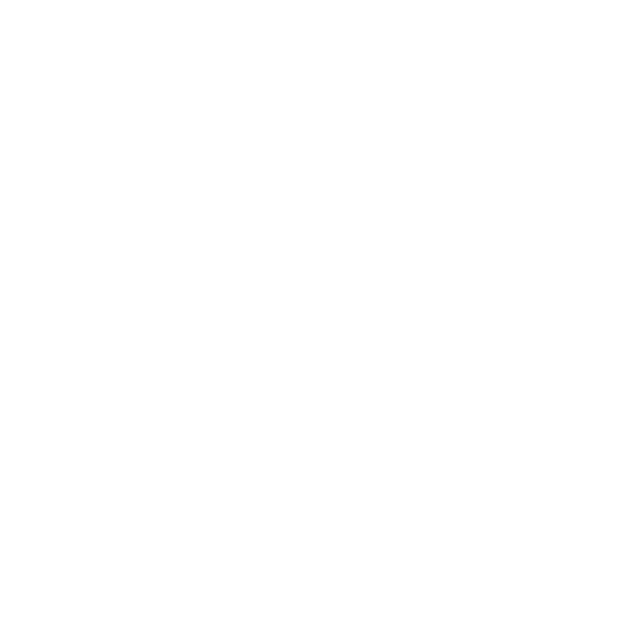
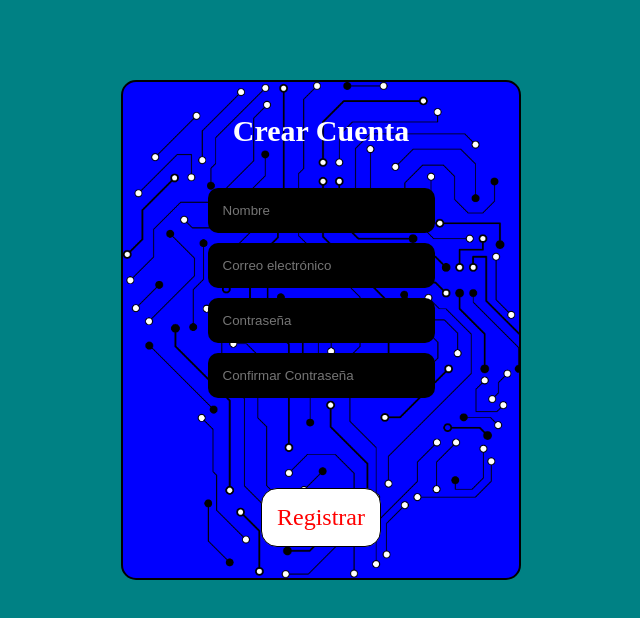
Before and after one commit to Pabloambar/ArduinoGeek, a plain HTML site: page pages/registro.html in a window 1280 px wide. Shown: the whole page, without its empty margins (319-959 px from the left). Drawn offline with Linux system fonts and the light colour scheme; a web font is replaced by a local one.

Commit message:
mediaqueries

```diff
--- a/assets/css/animaciones.css
+++ b/assets/css/animaciones.css
@@ -1,4 +1,40 @@
+@import url('https://fonts.googleapis.com/css2?family=Chakra+Petch&display=swap');
+@import url('https://fonts.googleapis.com/css2?family=Allerta+Stencil&family=Bungee+Inline&family=Orbitron:wght@600&family=Press+Start+2P&family=Syncopate&family=Wallpoet&display=swap');
 
+:root{
+  --gradiente: rgb(71, 50, 50), rgba(209, 151, 151, 0.781);
+  --chocoGrad: rgba(105, 16, 16, 0.473), rgba(209, 151, 151, 0.452);
+  --chocoLight:  rgb(168, 27, 27);
+  --chocoIntermedio: rgb(119, 33, 17);
+  --choscuro: rgb(49, 9, 9);
+  --colCard: rgba(189, 67, 67, 0.473), rgba(209, 23, 23, 0.452);
+  --headFoot: rgba(228, 178, 105, 0.664);
+  --background: #02050e;
+  --primary: #1e50ff;
+  --secondary: #272d37;
+  --btn-bg: #050d26;
+  --bg-azul-10: #e9eeff;
+  --bg-white: #fff;
+  --bg-electric: #f0fbff;
+  --nav-bg: #0f1525;
+  --text-gray: #adb9c7;
+  --text-white: #f3f4f6;
+  --fire: #ff6d00;
+  --electric: #64d3ff;
+  --primary-bg: #131415;
+  --secondary-bg: #282828;
+  --semi-black: #17191b;
+  --semi-gray: #6b7280;
+  --light-gray: #9ca3af;
+  --dark-white: #e5e7eb;
+  --semi-white: #f9fafb;
+  --text-white: #f3f4f6;
+  --white: #fff;
+  --rose: #e11d48;
+  --light-red: #ff005c;
+  --purple: #8c54fb;
+  --arduino: #008184;
+}
 .navbar-list li {
     position: relative;
     padding: 0;
@@ -76,6 +112,18 @@
     animation-delay: 0.2s;
 }
 
+/* @keyframes cambiar{
+    0%{background-position: 0 50%;}
+    50%{background-position: 100% 50%;}
+    100%{background-position: 0 50%;}
+}
+
+.descripcion{
+    background: linear-gradient(45deg, white , white, var(--arduino));
+    background-size: 400% 400%;
+    animation: cambiar 3s ease-in-out infinite;
+} */
+
 .tituloh1 h1{
     opacity: 0;
     animation: fade 1s ease-in forwards, slide-left 1.3s ease-in-out;
@@ -101,3 +149,9 @@
     transition: all 0.2s ease-in;
     cursor: pointer;
 }
+
+.cargar:hover{
+    transition: all 0.3s linear;
+    transform: scale(1.2);
+    /* cursor: pointer; */
+}
--- a/assets/css/mediaqueriesIndex.css
+++ b/assets/css/mediaqueriesIndex.css
@@ -0,0 +1,519 @@
+@import url('https://fonts.googleapis.com/css2?family=Chakra+Petch&display=swap');
+@import url('https://fonts.googleapis.com/css2?family=Allerta+Stencil&family=Bungee+Inline&family=Orbitron:wght@600&family=Press+Start+2P&family=Syncopate&family=Wallpoet&display=swap');
+
+:root{
+  --gradiente: rgb(71, 50, 50), rgba(209, 151, 151, 0.781);
+  --chocoGrad: rgba(105, 16, 16, 0.473), rgba(209, 151, 151, 0.452);
+  --chocoLight:  rgb(168, 27, 27);
+  --chocoIntermedio: rgb(119, 33, 17);
+  --choscuro: rgb(49, 9, 9);
+  --colCard: rgba(189, 67, 67, 0.473), rgba(209, 23, 23, 0.452);
+  --headFoot: rgba(228, 178, 105, 0.664);
+  --background: #02050e;
+  --primary: #1e50ff;
+  --secondary: #272d37;
+  --btn-bg: #050d26;
+  --bg-azul-10: #e9eeff;
+  --bg-white: #fff;
+  --bg-electric: #f0fbff;
+  --nav-bg: #0f1525;
+  --text-gray: #adb9c7;
+  --text-white: #f3f4f6;
+  --fire: #ff6d00;
+  --electric: #64d3ff;
+  --primary-bg: #131415;
+  --secondary-bg: #282828;
+  --semi-black: #17191b;
+  --semi-gray: #6b7280;
+  --light-gray: #9ca3af;
+  --dark-white: #e5e7eb;
+  --semi-white: #f9fafb;
+  --text-white: #f3f4f6;
+  --white: #fff;
+  --rose: #e11d48;
+  --light-red: #ff005c;
+  --purple: #8c54fb;
+  --arduino: #008184;
+}
+
+
+* {
+    margin: 0;
+    padding: 0;
+    box-sizing: border-box;
+    text-decoration: none;
+    list-style-type: none;
+  }
+
+@media (max-width: 1200px) {
+
+
+  body{
+    width: 100%;
+  }
+
+header{
+  width: 100%;
+    height: 65px;
+}
+
+.navbar{
+
+  gap: 50px;
+}
+
+
+.navbar-list{
+
+  gap: 40px;
+}
+
+main{
+  width: 100%;
+}
+
+.container{
+  margin-top: 250px;
+  padding: 1rem;
+  display: grid;
+  place-content: center;
+  grid-template-columns: 250px 250px 250px 250px;
+  grid-template-rows: 250px 250px 250px 250px;
+  grid-auto-rows: 1fr;
+  gap: 10px;
+  height: 100vh;
+}
+
+.descripcion{
+  border: none;
+}
+
+.item h4{
+    font-size: 13px;
+}
+
+.producto img{
+  width: 100px;
+  height: 100px;
+}
+
+
+.producto-bottom{
+  gap: 5px;
+}
+
+.producto-bottom a{
+
+  width: 130px;
+  height: 20px;
+  font-size: 10px;
+}
+
+.producto-precio{
+  font-size: 15px;
+}
+
+.cargar{
+  margin-top: 300px;
+  width: 100%;
+  display: flex;
+  justify-content: center;
+  font-family: 'Allerta Stencil';
+  font-size: 20px;
+  color: #e11d48;
+
+}
+
+.cargar a {
+  display: flex;
+  width: 300px;
+  height: 40px;
+  align-items: center;
+  justify-content: center;
+  background-color: #d0ff00;
+  border: solid 2px red;
+  border-radius:5px;
+}
+
+.acerca{
+  margin-top: 100px;
+  display: flex;
+  justify-content: center ;
+  align-items:center ;
+  font-family: 'Allerta Stencil';
+}
+
+.acerca-argum{
+  background-color: blue;
+  width: 1000px;
+  height: 250px;
+  display: flex;
+  flex-direction: column;
+  align-items: center;
+  border-radius: 15px;
+  gap: 25px;
+}
+.acerca-argum h2{
+  color: white;
+  font-size: 40px;
+}
+.acerca-argum span{
+  background: linear-gradient(to top, white, #301833);
+  color: transparent;
+  background-clip: text;
+  -webkit-background-clip: text
+}
+.acerca-argum p{
+  color: white;
+  width: 80%;
+  font-size: 20px;
+  text-align: center;
+}
+
+/* footer{
+  width: 100%;
+  height: 350px;
+  margin-top: 70px;
+  display: flex;
+  align-items: center;
+  background-color: var(--arduino);
+  justify-content: space-between;
+  font-family: 'Allerta Stencil';
+  margin-bottom: 50px;
+  border-top: solid 2px black;
+  border-bottom: solid 2px black;
+}
+
+
+.contacto{
+  width: 370px;
+  height: 310px;
+  display: flex;
+  align-items: center;
+  justify-content: center;
+  border: solid 1px black;
+  border-radius: 15px;
+}
+
+.contacto ul{
+  display: flex;
+  flex-direction: column;
+  gap: 25px;
+  font-size: 20px;
+}
+.extras{
+  width: 320px;
+  height: 310px;
+  display: flex;
+  align-items: center;
+  justify-content: center;
+  border: solid 1px black;
+  border-radius: 15px;
+}
+
+.extras ul{
+  display: flex;
+  flex-direction: column;
+  gap: 25px;
+  font-size: 20px;
+}
+
+.ubicacion{
+  display: flex;
+  align-items: center;
+  width: 320px;
+  height: 370px;
+}
+
+.mapa{
+  width: 320px;
+  height: 310px;
+  border-radius: 15px;
+  border: solid 2px black;
+}
+
+.logoContacto{
+  width: 30px;
+  height: 30px;
+}
+footer li {
+  display: flex;
+  align-items: center;
+} */
+
+}
+
+/* ------------------------------------------------------------------------------------------------------------------------------------------- */
+
+@media (max-width: 1000px) {
+  .navbar-list{
+    display: none;
+  }
+
+  .iconoMenu{
+    display: block;
+  }
+
+  .dropdown1 {
+    display: inline-block;
+    position: relative;
+  }
+  .dropdown-content1 {
+    font-family: 'Allerta Stencil';
+    margin-top: 10px;
+    font-size: 17px;
+    display: none;
+    position: absolute;
+    width: 270%;
+    overflow: auto;
+    background-color: var(--arduino);
+    border-radius: 5px;
+  }
+  .dropdown1:hover .dropdown-content1 {
+    display: block;
+  }
+  .dropdown-content1 a {
+    display: block;
+    color: #000000;
+    padding: 10px;
+    text-decoration: none;
+  }
+  .dropdown-content1 a:hover {
+    color: #FFFFFF;
+    background-color: #00A4BD;
+  }
+
+  .container{
+    margin-top: 250px;
+    padding: 1rem;
+    display: grid;
+    place-content: center;
+    grid-template-columns: 200px 200px 200px 200px;
+    grid-template-rows: 200px 200px 200px 200px;
+    grid-auto-rows: 1fr;
+    gap: 10px;
+    height: 100vh;
+  }
+
+  .descripcion{
+    border: none;
+  }
+
+  .item h4{
+      font-size: 13px;
+  }
+
+  .producto img{
+    width: 100px;
+    height: 100px;
+  }
+
+
+  .producto-bottom{
+    gap: 5px;
+  }
+
+  .producto-bottom a{
+
+    width: 130px;
+    height: 20px;
+    font-size: 10px;
+  }
+
+  .producto-precio{
+    font-size: 15px;
+  }
+
+  .cargar{
+    margin-top: 150px;
+  }
+
+  .cargar a {
+
+  }
+
+  .acerca{
+    margin-top: 50px;
+  }
+
+  .acerca-argum{
+    background-color: blue;
+    width: 1000px;
+    height: 300px;
+    display: flex;
+    flex-direction: column;
+    align-items: center;
+    border-radius: 15px;
+    gap: 25px;
+  }
+  .acerca-argum h2{
+    color: white;
+    font-size: 40px;
+  }
+  .acerca-argum span{
+    background: linear-gradient(to top, white, #301833);
+    color: transparent;
+    background-clip: text;
+    -webkit-background-clip: text
+  }
+  .acerca-argum p{
+    color: white;
+    width: 80%;
+    font-size: 20px;
+    text-align: center;
+  }
+
+
+  footer{
+    background-color:lightblue;
+    display: flex;
+   flex-direction: column;
+   border: none;
+   gap: 20px;
+   height: 100%;
+   padding-bottom: 15px;
+   border-radius: 15px;
+  }
+
+  .contacto{
+    width: 400px;
+    height: 320px;
+    display: flex;
+    align-items: center;
+    justify-content: center;
+    border: solid 1px black;
+    border-radius: 15px;
+    background-color: #008184;
+  }
+
+  .contacto ul{
+    display: flex;
+    flex-direction: column;
+    gap: 25px;
+    font-size: 15px;
+  }
+  .extras{
+    width: 400px;
+    height: 310px;
+    display: flex;
+    align-items: center;
+    justify-content: center;
+    border: solid 1px black;
+    border-radius: 15px;
+    background-color: #008184;
+  }
+
+  .extras ul{
+    display: flex;
+    flex-direction: column;
+    gap: 25px;
+    font-size: 15px;
+  }
+
+  .ubicacion{
+    display: flex;
+    align-items: center;
+    width: 400px;
+    height: 310px;
+  }
+
+  .mapa{
+    width: 400px;
+    height: 310px;
+    border-radius: 15px;
+    border: solid 2px black;
+  }
+
+}
+
+@media (max-width:830px){
+  .container {
+    margin-top: 300px;
+    grid-template-columns: repeat(3, 1fr);
+}
+.item:nth-child(even),
+.item:nth-child(odd) {
+    grid-column: auto;
+    grid-row: auto;
+}
+.cargar{
+  margin-top: 370px;
+}
+}
+
+@media (max-width:700px){
+  .titulo h1{
+    font-size: 35px;
+  }
+  .descripcion-intro p {
+    font-size: 20px;
+  }
+  .container {
+    margin-top: 300px;
+    grid-template-columns: repeat(3, 1fr);
+}
+.item:nth-child(even),
+.item:nth-child(odd) {
+    grid-column: auto;
+    grid-row: auto;
+}
+.cargar{
+  margin-top: 370px;
+}
+
+.acerca-argum{
+  height: 100%;
+  padding-bottom: 20px;
+}
+
+}
+
+@media (max-width:580px){
+  .container {
+    margin-top: 450px;
+    grid-template-columns: repeat(2, 1fr);
+}
+.item:nth-child(even),
+.item:nth-child(odd) {
+    grid-column: auto;
+    grid-row: auto;
+}
+.cargar{
+  margin-top: 500px;
+}
+
+}
+
+@media (max-width:450px){
+
+  .container {
+    margin-top: 450px;
+    grid-template-columns: repeat(2, 1fr);
+}
+.item:nth-child(even),
+.item:nth-child(odd) {
+    grid-column: auto;
+    grid-row: auto;
+}
+}
+
+
+
+
+/* @media screen and (min-width: 250px) and (max-width: 480px) {
+
+  .container {
+      grid-template-columns: repeat(1, 1fr);
+  }
+
+  .item:nth-child(even),
+  .item:nth-child(odd) {
+      grid-column: auto;
+      grid-row: auto;
+  }
+
+  body {
+      padding: unset;
+  }
+
+}  */
--- a/assets/css/styleRegistro.css
+++ b/assets/css/styleRegistro.css
@@ -0,0 +1,123 @@
+@import url('https://fonts.googleapis.com/css2?family=Chakra+Petch&display=swap');
+@import url('https://fonts.googleapis.com/css2?family=Allerta+Stencil&family=Bungee+Inline&family=Orbitron:wght@600&family=Press+Start+2P&family=Syncopate&family=Wallpoet&display=swap');
+
+:root{
+  --gradiente: rgb(71, 50, 50), rgba(209, 151, 151, 0.781);
+  --chocoGrad: rgba(105, 16, 16, 0.473), rgba(209, 151, 151, 0.452);
+  --chocoLight:  rgb(168, 27, 27);
+  --chocoIntermedio: rgb(119, 33, 17);
+  --choscuro: rgb(49, 9, 9);
+  --colCard: rgba(189, 67, 67, 0.473), rgba(209, 23, 23, 0.452);
+  --headFoot: rgba(228, 178, 105, 0.664);
+  --background: #02050e;
+  --primary: #1e50ff;
+  --secondary: #272d37;
+  --btn-bg: #050d26;
+  --bg-azul-10: #e9eeff;
+  --bg-white: #fff;
+  --bg-electric: #f0fbff;
+  --nav-bg: #0f1525;
+  --text-gray: #adb9c7;
+  --text-white: #f3f4f6;
+  --fire: #ff6d00;
+  --electric: #64d3ff;
+  --primary-bg: #131415;
+  --secondary-bg: #282828;
+  --semi-black: #17191b;
+  --semi-gray: #6b7280;
+  --light-gray: #9ca3af;
+  --dark-white: #e5e7eb;
+  --semi-white: #f9fafb;
+  --text-white: #f3f4f6;
+  --white: #fff;
+  --rose: #e11d48;
+  --light-red: #ff005c;
+  --purple: #8c54fb;
+  --arduino: #008184;
+}
+
+
+* {
+    margin: 0;
+    padding: 0;
+    box-sizing: border-box;
+    text-decoration: none;
+    list-style-type: none;
+  }
+
+  body{
+   max-width: 1600px;
+   background-color: var(--arduino);
+  }
+
+  main{
+    margin-top: 80px;
+    display: flex;
+    align-items: center;
+    align-content: center;
+    justify-content: center;
+  }
+
+  .conteiner{
+    background-image: url(../imagenes/fondos/circuito\ \(3\).png);
+    background-size: cover;
+    background-color: blue;
+    display: flex;
+    align-items: center;
+    justify-content: center;
+    width:  400px;
+    height: 500px;
+    border-radius: 15px;
+    border: solid 2px black;
+    font-family: 'Allerta Stencil';
+
+  }
+
+  .formRegistro {
+    display: flex;
+    flex-direction: column;
+    justify-content: center;
+    align-items: center;
+    gap: 10px;
+  }
+
+  .formRegistro h1 {
+    font-size: 30px;
+    margin-bottom: 30px;
+    color: white;
+  }
+
+  .input {
+    padding: 15px 35px 15px 15px;
+    border-radius: 10px;
+    background-color: black;
+    color: white;
+    outline: none;
+    border: none;
+  }
+
+  .botonIngresar {
+    margin-top: 80px;
+    font-size: 1.5rem;
+    background: white;
+    color: red;
+    padding: 15px;
+    border-radius: 1rem;
+    border: solid 1px black;
+    cursor: pointer;
+  }
+
+  .registro{
+    display: flex;
+    align-items: center;;
+    justify-content: center;
+  }
+
+  .registro a {
+    text-decoration:underline;
+    color: white;
+    font-family: 'Allerta Stencil';
+    margin-top: 10px;
+    display: flex;
+    font-size: 17px;
+  }
--- a/assets/css/styleTutoriales.css
+++ b/assets/css/styleTutoriales.css
@@ -173,8 +173,8 @@ main{
   grid-template-columns: 300px 300px ;
   grid-template-rows: 300px 300px ;
   grid-auto-rows: 1fr;
-  gap: 10px;
-  height: 100vh;
+  gap: 30px;
+  height: 70vh;
 }
 
 .item {
--- a/pages/registro.html
+++ b/pages/registro.html
@@ -4,9 +4,21 @@
     <meta charset="UTF-8">
     <meta http-equiv="X-UA-Compatible" content="IE=edge">
     <meta name="viewport" content="width=device-width, initial-scale=1.0">
+    <link rel="stylesheet" href="../assets/css/styleRegistro.css">
     <title>Registro</title>
 </head>
 <body>
-
+    <main>
+        <div class="conteiner">
+            <form class="formRegistro">
+				<h1>Crear Cuenta</h1>
+                <input type="text" placeholder="Nombre" class="input" />
+				<input type="email" placeholder="Correo electrónico" class="input" />
+				<input type="password" placeholder="Contraseña" class="input" />
+				<input type="password" placeholder="Confirmar Contraseña" class="input" />
+				<a href="../pages/login.html" class="botonIngresar">Registrar</a>
+			</form>
+        </div>
+    </main>
 </body>
 </html>
```
Also changed, not shown: assets/css/styles.css (+6 -1 lines), index.html (+7 -1 lines), pages/login.html (+1 -0 lines), pages/tutoriales.html (+4 -4 lines).
